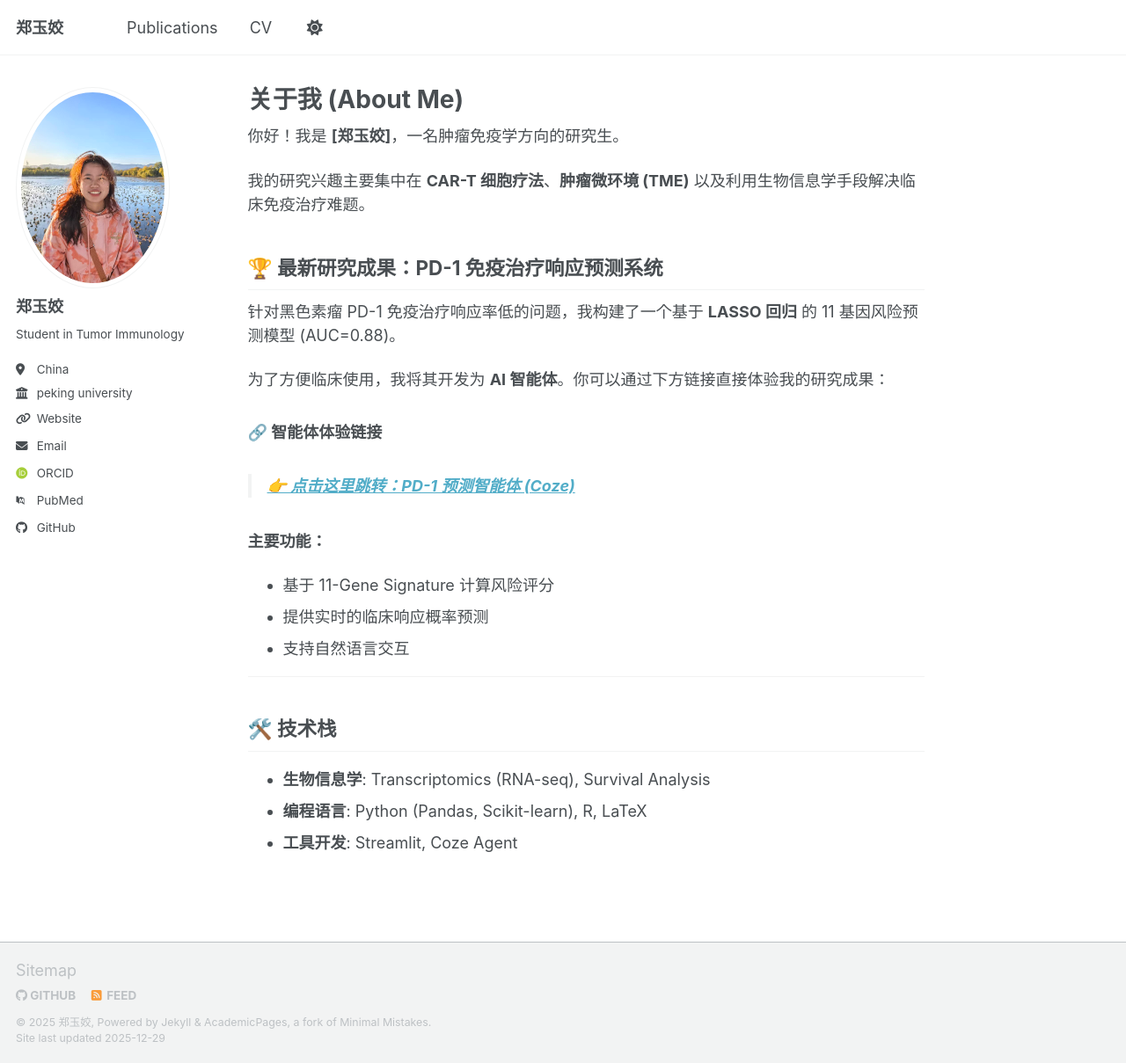
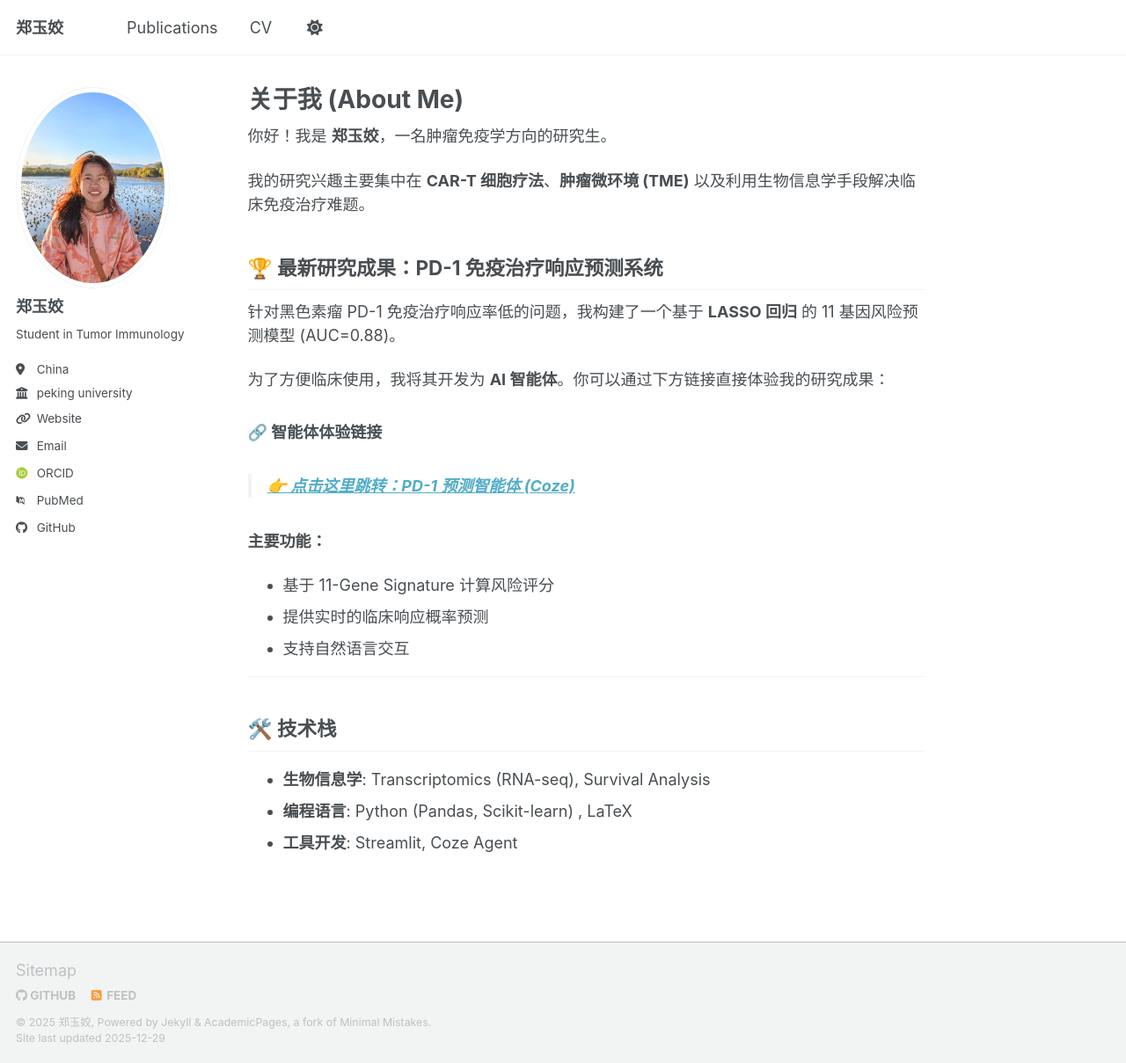
Before and after one commit to yujiaoz57-wq/yujiaoz57-wq.github.io, a Jekyll site: the page built from _pages/about.md, in a window 1280 px wide and 1209 px high. Shown: the whole window at 88% size. Built offline with Jekyll 4.4.1, drawn with Linux system fonts in a browser that asks for light colours; some web fonts are replaced; a script bundle is joined from its source files by our own code; library files that are not in the unit come from our copies.

```diff
--- a/_pages/about.md
+++ b/_pages/about.md
@@ -8,7 +8,7 @@ redirect_from:
   - /about.html
 ---
 
-你好！我是 **[郑玉姣]**，一名肿瘤免疫学方向的研究生。
+你好！我是 **郑玉姣**，一名肿瘤免疫学方向的研究生。
 
 我的研究兴趣主要集中在 **CAR-T 细胞疗法**、**肿瘤微环境 (TME)** 以及利用生物信息学手段解决临床免疫治疗难题。
 
@@ -31,5 +31,5 @@ redirect_from:
 
 ## 🛠️ 技术栈
 * **生物信息学**: Transcriptomics (RNA-seq), Survival Analysis
-* **编程语言**: Python (Pandas, Scikit-learn), R, LaTeX
+* **编程语言**: Python (Pandas, Scikit-learn) , LaTeX
 * **工具开发**: Streamlit, Coze Agent
```
